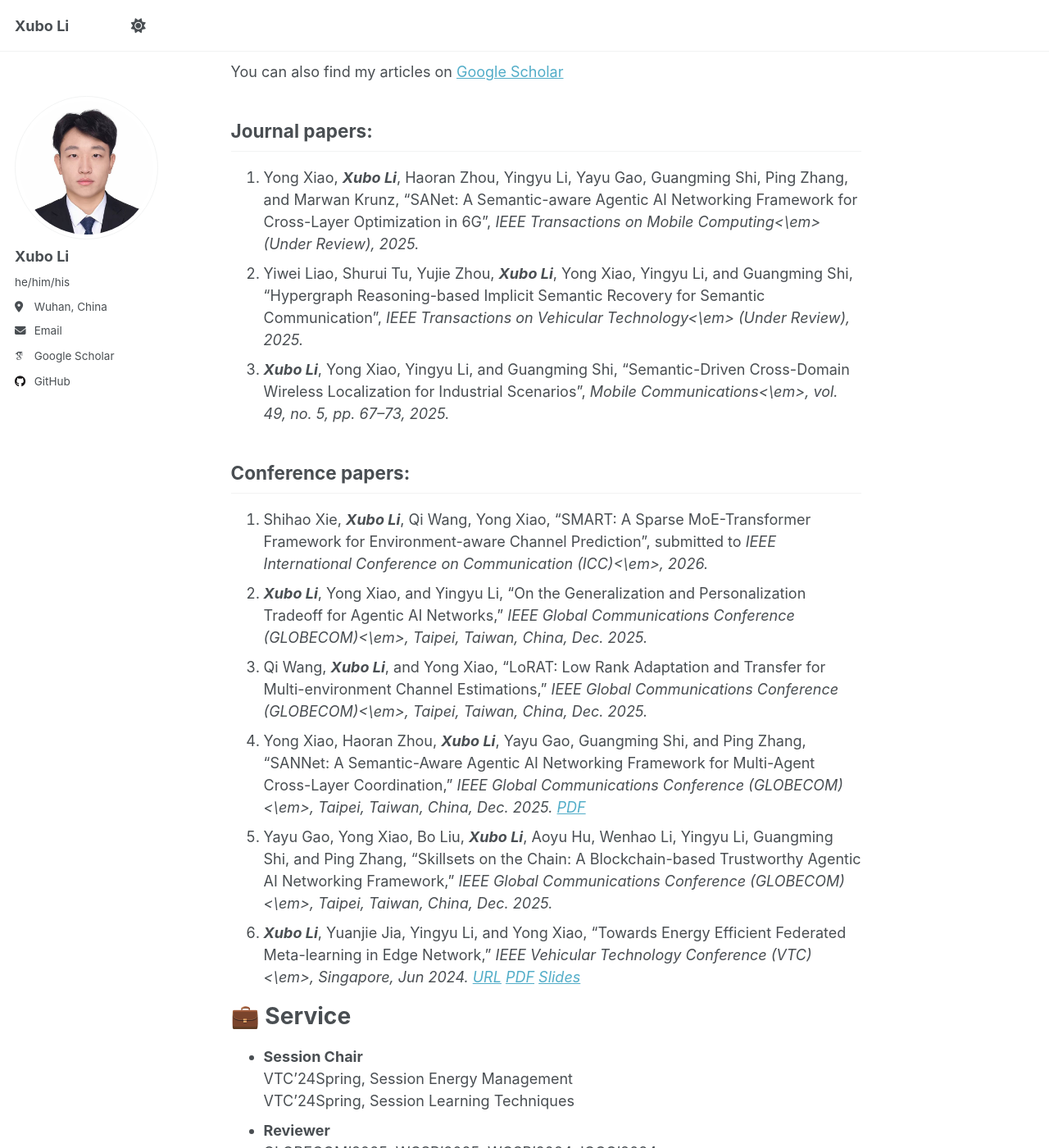
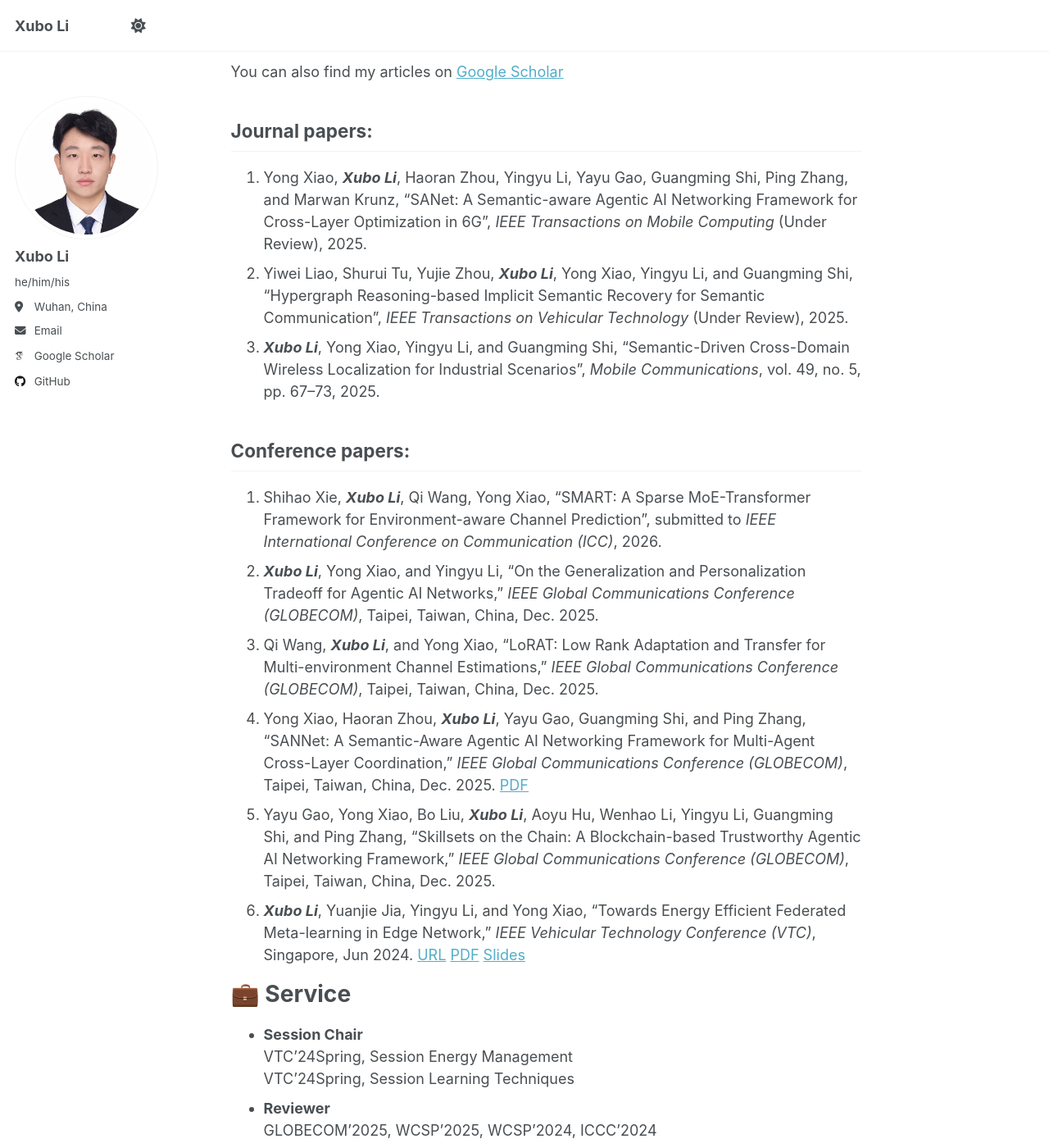
Before and after one commit to XuboLee/xubolee.github.io, a Jekyll site: the page built from _pages/about.md, in a window 1280 px wide and 1400 px high, scrolled down 682 px. Shown: the whole window at 82% size. Built offline with Jekyll 4.4.1, drawn with Linux system fonts in a browser that asks for light colours; some web fonts are replaced; a script that is not in the unit is left out.

```diff
--- a/_pages/about.md
+++ b/_pages/about.md
@@ -29,18 +29,18 @@ My research interest includes network intelligence, agentic AI network, wireless
 # 📝 Publications
 You can also find my articles on [Google Scholar](https://scholar.google.com/citations?hl=en&user=AyNHy7wAAAAJ)
 ## Journal papers:
-1. Yong Xiao, <strong><em>Xubo Li</em></strong>, Haoran Zhou, Yingyu Li, Yayu Gao, Guangming Shi, Ping Zhang, and Marwan Krunz, "SANet: A Semantic-aware Agentic AI Networking Framework for Cross-Layer Optimization in 6G", <em>IEEE Transactions on Mobile Computing<\em> (Under Review), 2025.
-1. Yiwei Liao, Shurui Tu, Yujie Zhou, <strong><em>Xubo Li</em></strong>, Yong Xiao, Yingyu Li, and Guangming Shi, "Hypergraph Reasoning-based Implicit Semantic Recovery for Semantic Communication", <em>IEEE Transactions on Vehicular Technology<\em> (Under Review), 2025.
-1. <strong><em>Xubo Li</em></strong>, Yong Xiao, Yingyu Li, and Guangming Shi, "Semantic-Driven Cross-Domain Wireless Localization for Industrial Scenarios", <em>Mobile Communications<\em>, vol. 49, no. 5, pp. 67–73, 2025.
+1. Yong Xiao, <strong><em>Xubo Li</em></strong>, Haoran Zhou, Yingyu Li, Yayu Gao, Guangming Shi, Ping Zhang, and Marwan Krunz, "SANet: A Semantic-aware Agentic AI Networking Framework for Cross-Layer Optimization in 6G", <em>IEEE Transactions on Mobile Computing</em> (Under Review), 2025.
+1. Yiwei Liao, Shurui Tu, Yujie Zhou, <strong><em>Xubo Li</em></strong>, Yong Xiao, Yingyu Li, and Guangming Shi, "Hypergraph Reasoning-based Implicit Semantic Recovery for Semantic Communication", <em>IEEE Transactions on Vehicular Technology</em> (Under Review), 2025.
+1. <strong><em>Xubo Li</em></strong>, Yong Xiao, Yingyu Li, and Guangming Shi, "Semantic-Driven Cross-Domain Wireless Localization for Industrial Scenarios", <em>Mobile Communications</em>, vol. 49, no. 5, pp. 67–73, 2025.
 
 
 ## Conference papers:
-1. Shihao Xie, <strong><em>Xubo Li</em></strong>, Qi Wang, Yong Xiao, "SMART: A Sparse MoE-Transformer Framework for Environment-aware Channel Prediction", submitted to <em>IEEE International Conference on Communication (ICC)<\em>, 2026.
-1. <strong><em>Xubo Li</em></strong>, Yong Xiao, and Yingyu Li, "On the Generalization and Personalization Tradeoff for Agentic AI Networks," <em>IEEE Global Communications Conference (GLOBECOM)<\em>, Taipei, Taiwan, China, Dec. 2025.
-1. Qi Wang, <strong><em>Xubo Li</em></strong>, and Yong Xiao, "LoRAT: Low Rank Adaptation and Transfer for Multi-environment Channel Estimations," <em>IEEE Global Communications Conference (GLOBECOM)<\em>, Taipei, Taiwan, China, Dec. 2025.
-1. Yong Xiao, Haoran Zhou, <strong><em>Xubo Li</em></strong>, Yayu Gao, Guangming Shi, and Ping Zhang, "SANNet: A Semantic-Aware Agentic AI Networking Framework for Multi-Agent Cross-Layer Coordination," <em>IEEE Global Communications Conference (GLOBECOM)<\em>, Taipei, Taiwan, China, Dec. 2025. [PDF](https://arxiv.org/pdf/2505.18946)
-1. Yayu Gao, Yong Xiao, Bo Liu, <strong><em>Xubo Li</em></strong>, Aoyu Hu, Wenhao Li, Yingyu Li, Guangming Shi, and Ping Zhang, "Skillsets on the Chain: A Blockchain-based Trustworthy Agentic AI Networking Framework," <em>IEEE Global Communications Conference (GLOBECOM)<\em>, Taipei, Taiwan, China, Dec. 2025.
-1. <strong><em>Xubo Li</em></strong>, Yuanjie Jia, Yingyu Li, and Yong Xiao, "Towards Energy Efficient Federated Meta-learning in Edge Network," <em>IEEE Vehicular Technology Conference (VTC)<\em>, Singapore, Jun 2024. [URL](https://ieeexplore.ieee.org/document/10683432) [PDF](http://xubolee.github.io/files/VTC2024Spring.pdf) [Slides](http://xubolee.github.io/files/VTC2024Spring_Slides.pdf)
+1. Shihao Xie, <strong><em>Xubo Li</em></strong>, Qi Wang, Yong Xiao, "SMART: A Sparse MoE-Transformer Framework for Environment-aware Channel Prediction", submitted to <em>IEEE International Conference on Communication (ICC)</em>, 2026.
+1. <strong><em>Xubo Li</em></strong>, Yong Xiao, and Yingyu Li, "On the Generalization and Personalization Tradeoff for Agentic AI Networks," <em>IEEE Global Communications Conference (GLOBECOM)</em>, Taipei, Taiwan, China, Dec. 2025.
+1. Qi Wang, <strong><em>Xubo Li</em></strong>, and Yong Xiao, "LoRAT: Low Rank Adaptation and Transfer for Multi-environment Channel Estimations," <em>IEEE Global Communications Conference (GLOBECOM)</em>, Taipei, Taiwan, China, Dec. 2025.
+1. Yong Xiao, Haoran Zhou, <strong><em>Xubo Li</em></strong>, Yayu Gao, Guangming Shi, and Ping Zhang, "SANNet: A Semantic-Aware Agentic AI Networking Framework for Multi-Agent Cross-Layer Coordination," <em>IEEE Global Communications Conference (GLOBECOM)</em>, Taipei, Taiwan, China, Dec. 2025. [PDF](https://arxiv.org/pdf/2505.18946)
+1. Yayu Gao, Yong Xiao, Bo Liu, <strong><em>Xubo Li</em></strong>, Aoyu Hu, Wenhao Li, Yingyu Li, Guangming Shi, and Ping Zhang, "Skillsets on the Chain: A Blockchain-based Trustworthy Agentic AI Networking Framework," <em>IEEE Global Communications Conference (GLOBECOM)</em>, Taipei, Taiwan, China, Dec. 2025.
+1. <strong><em>Xubo Li</em></strong>, Yuanjie Jia, Yingyu Li, and Yong Xiao, "Towards Energy Efficient Federated Meta-learning in Edge Network," <em>IEEE Vehicular Technology Conference (VTC)</em>, Singapore, Jun 2024. [URL](https://ieeexplore.ieee.org/document/10683432) [PDF](http://xubolee.github.io/files/VTC2024Spring.pdf) [Slides](http://xubolee.github.io/files/VTC2024Spring_Slides.pdf)
 
 
 # 💼 Service
```
